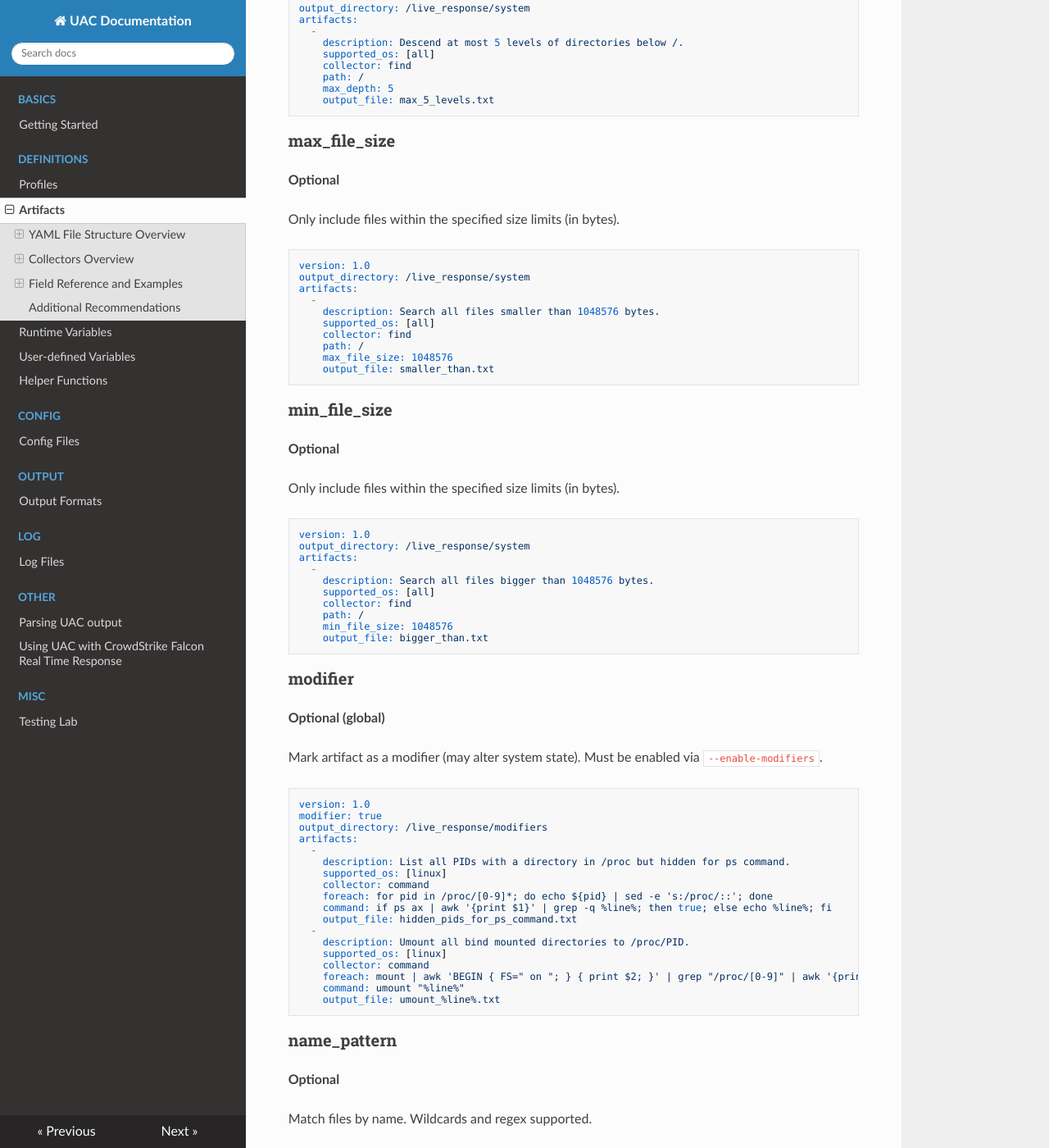
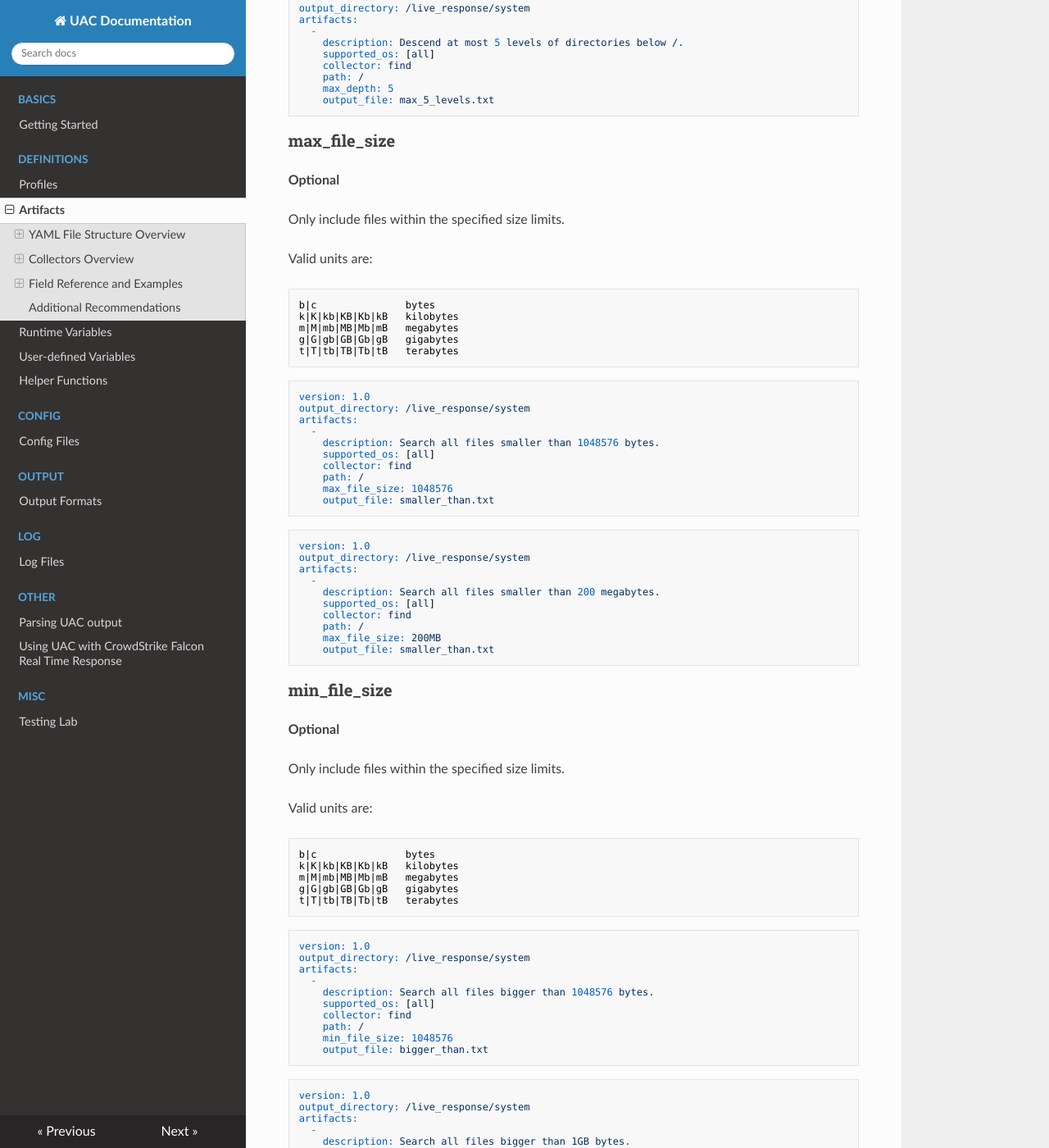
Before and after one commit to tclahr/uac-docs, an MkDocs documentation site: the page built from docs/artifacts.md, in a window 1280 px wide and 1400 px high, scrolled down 10389 px. Shown: the whole window at 82% size. Built offline with MkDocs 1.6.1, drawn with Linux system fonts in a browser that asks for light colours; nearby versions of some CDN libraries; some of the changed text lies outside the part shown.

Commit message:
update max and min file size docs
Add valid units.

````diff
--- a/docs/artifacts.md
+++ b/docs/artifacts.md
@@ -538,7 +538,17 @@ artifacts:
 
 **Optional**
 
-Only include files within the specified size limits (in bytes).
+Only include files within the specified size limits.
+
+Valid units are:
+
+```text
+b|c               bytes
+k|K|kb|KB|Kb|kB   kilobytes
+m|M|mb|MB|Mb|mB   megabytes
+g|G|gb|GB|Gb|gB   gigabytes
+t|T|tb|TB|Tb|tB   terabytes
+```
 
 ```yaml
 version: 1.0
@@ -553,11 +563,34 @@ artifacts:
     output_file: smaller_than.txt
 ```
 
+```yaml
+version: 1.0
+output_directory: /live_response/system
+artifacts:
+  -
+    description: Search all files smaller than 200 megabytes.
+    supported_os: [all]
+    collector: find
+    path: /
+    max_file_size: 200MB
+    output_file: smaller_than.txt
+```
+
 ### min\_file\_size
 
 **Optional**
 
-Only include files within the specified size limits (in bytes).
+Only include files within the specified size limits.
+
+Valid units are:
+
+```text
+b|c               bytes
+k|K|kb|KB|Kb|kB   kilobytes
+m|M|mb|MB|Mb|mB   megabytes
+g|G|gb|GB|Gb|gB   gigabytes
+t|T|tb|TB|Tb|tB   terabytes
+```
 
 ```yaml
 version: 1.0
@@ -569,6 +602,19 @@ artifacts:
     collector: find
     path: /
     min_file_size: 1048576
+    output_file: bigger_than.txt
+```
+
+```yaml
+version: 1.0
+output_directory: /live_response/system
+artifacts:
+  -
+    description: Search all files bigger than 1GB bytes.
+    supported_os: [all]
+    collector: find
+    path: /
+    min_file_size: 1GB
     output_file: bigger_than.txt
 ```
 
````
Also changed, not shown: other parts of docs/artifacts.md (+1 -1 lines), docs/log_files.md (+5 -5 lines).
